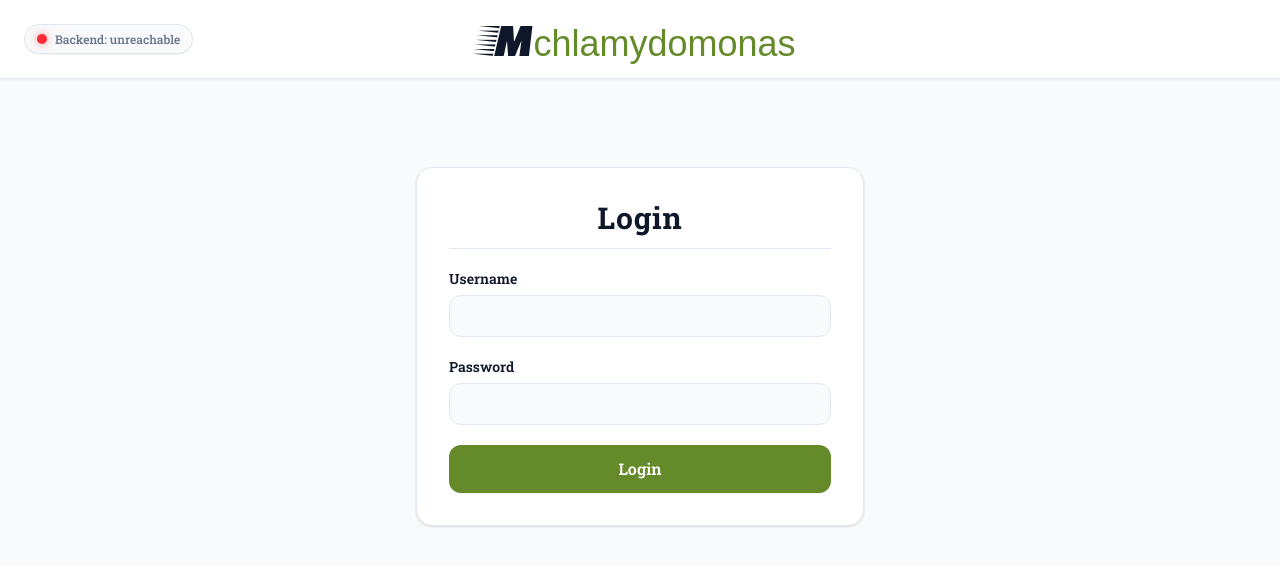
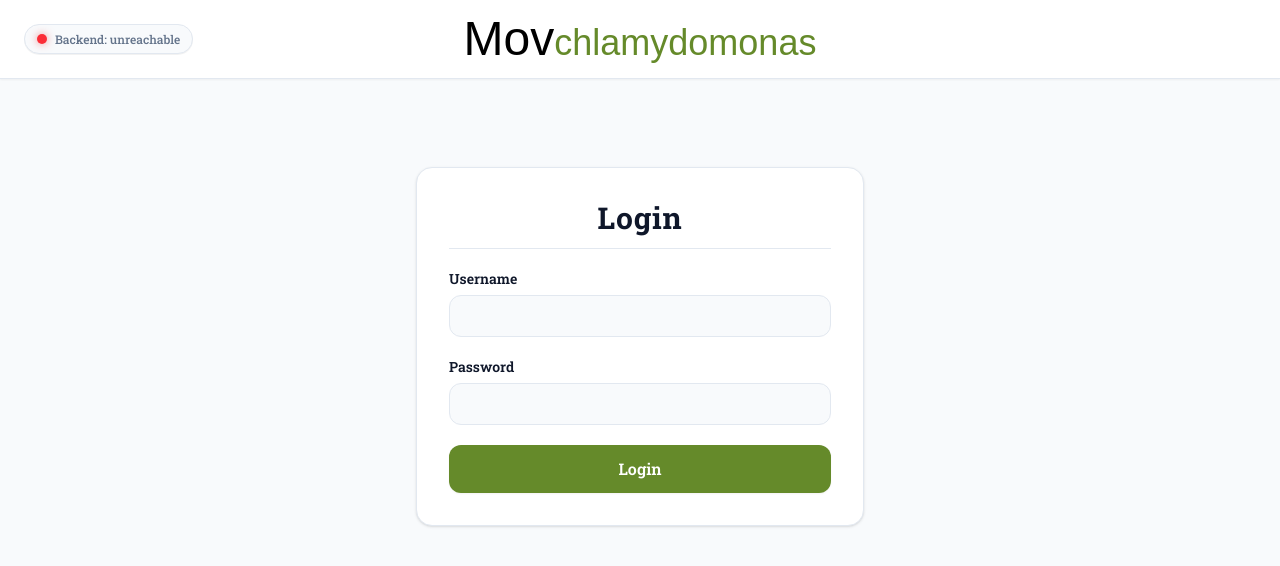
Before and after one commit to Agile-Software-Development-2026-2027/physics-2d-group-19, a React (Vite) app in the folder frontend/: page /login in a window 1280 px wide. Shown: the top 566 px of the page. Built offline with nearby package versions, Linux system fonts and the light colour scheme; no server answers; a web font is replaced by a local one.

Commit message:
Changed again the title on the header, deleted the faster one font and fixed the colors in index.css

```diff
--- a/frontend/index.html
+++ b/frontend/index.html
@@ -6,7 +6,7 @@
     <link href="https://fonts.cdnfonts.com/css/sponge-lump" rel="stylesheet">
     <link rel="preconnect" href="https://fonts.googleapis.com">
     <link rel="preconnect" href="https://fonts.gstatic.com" crossorigin>
-    <link href="https://fonts.googleapis.com/css2?family=Faster+One&family=Roboto+Slab:wght@100..900&display=swap" rel="stylesheet">
+    <link href="https://fonts.googleapis.com/css2?family=Roboto+Slab:wght@100..900&display=swap" rel="stylesheet">
     <meta name="viewport" content="width=device-width, initial-scale=1.0" />
     <title>Moving Chlamydomonas</title>
   </head>
--- a/frontend/src/components/Header/Header.jsx
+++ b/frontend/src/components/Header/Header.jsx
@@ -38,7 +38,7 @@ export function Header({ children, backendStatus }) {
         {/* Centro: Titolo */}
         <div className="absolute left-1/2 -translate-x-1/2 text-center">
           <h1 className="font-faster text-text">
-            <span className="text-5xl">M</span><span className="text-alga text-4xl font-sponge">chlamydomonas</span>
+            <span className="font-sponge text-black text-5xl">Mov</span><span className="text-alga text-4xl font-sponge">chlamydomonas</span>
           </h1>
         </div>
 
--- a/frontend/src/index.css
+++ b/frontend/src/index.css
@@ -12,16 +12,10 @@
     font-style: normal;
 }
 
-@font-face {
-  font-family: "Faster One";
-  font-weight: 400;
-  font-style: normal;
-}
-
 
 :root {
   --color-alga: #658A2A;
-  --color-alga-hover: #1b5e20;
+  --color-alga-hover: #506e21;
   --color-alga-light: #e8f5e9;
 
   --color-bg: #f8fafc;
@@ -33,8 +27,8 @@
 }
 
 .dark {
-  --color-alga: #4caf50;
-  --color-alga-hover: #66bb6a;
+  --color-alga: #658A2A;
+  --color-alga-hover: #79a532;
   --color-alga-light: #1b381e;
 
   --color-bg: #0f172a;
@@ -48,7 +42,6 @@
 @theme {
   --font-sponge: 'Sponge Lump', sans-serif;
   --font-roboto: 'Roboto Slab', serif;
-  --font-faster: 'Faster One', sans-serif;
 
   --color-alga: var(--color-alga);
   --color-alga-hover: var(--color-alga-hover);
```
